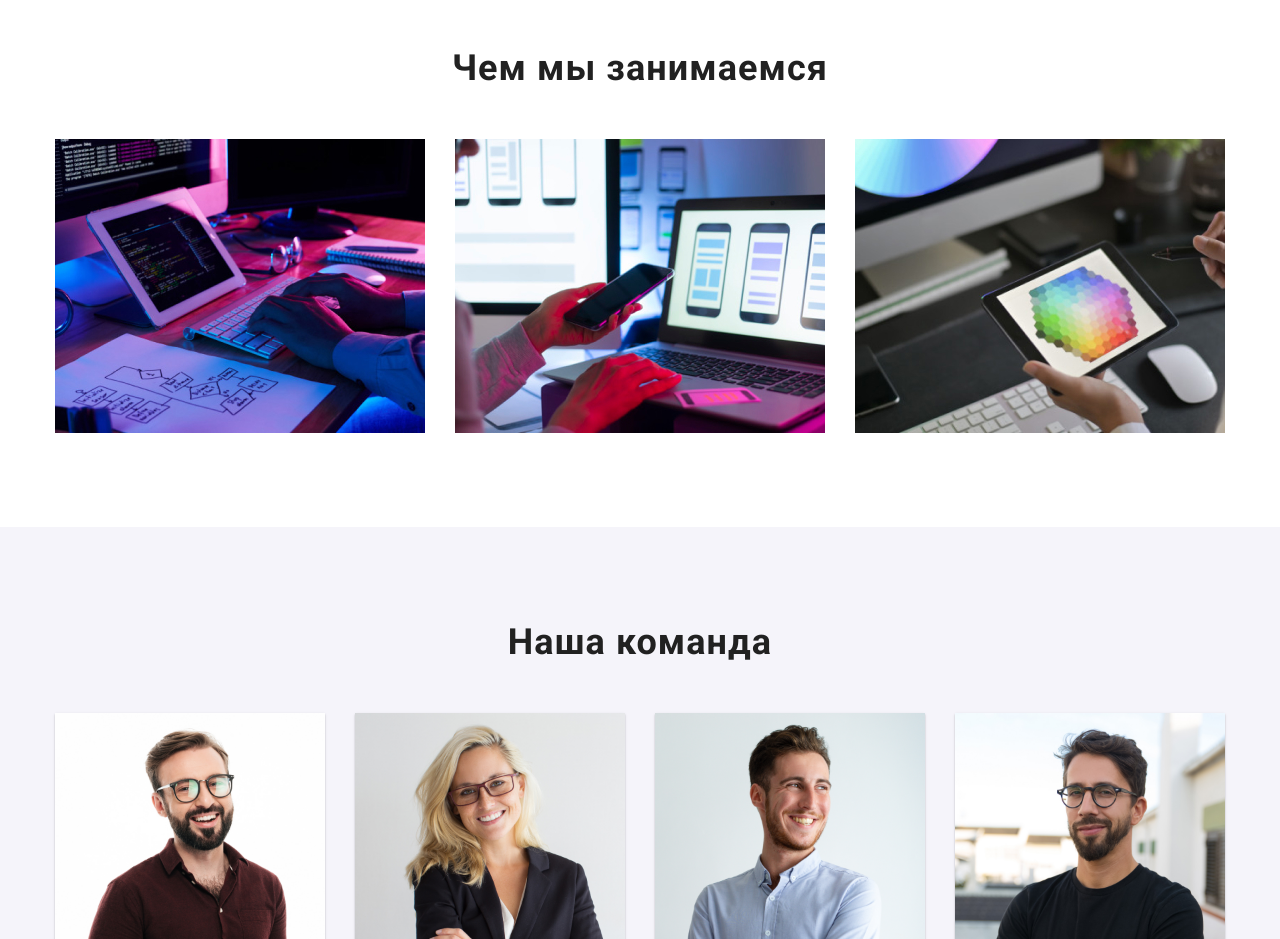
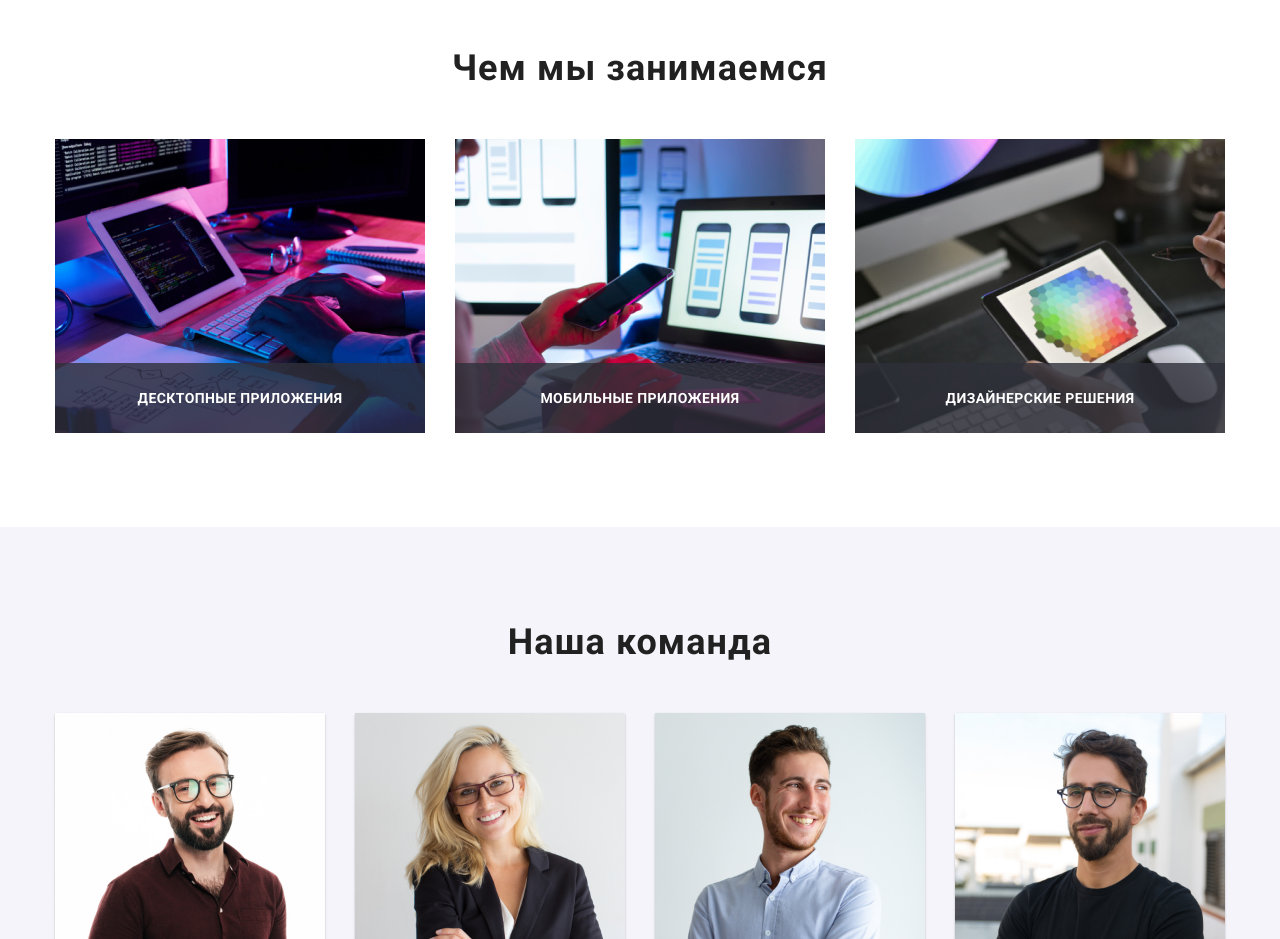
Before and after one commit to GermanVasyukov/goit-markup-hw-04, a plain HTML site: page index.html in a window 1280 px wide. Shown: the part 1080-2019 px from the top of the page. Drawn offline with Linux system fonts and the light colour scheme.

Commit message:
load ineterests background

```diff
--- a/css/styles.css
+++ b/css/styles.css
@@ -112,6 +112,9 @@ header{
 .site-nav-list .link:focus{
     color: var(--accent-color);
     fill: currentColor;
+    border-bottom: 4px solid;
+    border-radius: 2px;
+
 
     transition-duration: 250ms;
     transition-timing-function: cubic-bezier(0.4, 0, 0.2, 1);
@@ -275,6 +278,33 @@ header{
 .interests-box{
     width: calc((100%-90px) / 3);
     width: 370px;
+    position: relative;
+    overflow: hidden;
+}
+.interests-text{
+    position: absolute;
+    width: 100%;
+    height: 70px;
+    bottom: 0;
+
+    /* font-family: var(--main-font);
+    font-weight: bold;
+    font-size: 14px;
+    line-height: 16px;
+    text-align: center; */
+
+    letter-spacing: 0.03em;
+    text-transform: uppercase;
+    color: #FFFFFF;
+    background: rgba(47, 48, 58, 0.8);
+}
+.interests-text .text{
+    font-family: var(--main-font);
+    font-weight: bold;
+    font-size: 14px;
+    line-height: 16px;
+    text-align: center;
+    margin-top: 27px;
 }
 /* team */
 .team{
--- a/index.html
+++ b/index.html
@@ -100,9 +100,18 @@
             <div class="conteiner">
                 <h2 class="title">Чем мы занимаемся</h2>
                 <ul class="interests-list">
-                    <li class="interests-box"><img src="./images/box1.jpg" alt="box1" width="370"></li>
-                    <li class="interests-box"><img src="./images/box2.jpg" alt="box2" width="370"></li>
-                    <li class="interests-box"><img src="./images/box3.jpg" alt="box3" width="370"></li>
+                    <li class="interests-box">
+                        <img src="./images/box1.jpg" alt="box1" width="370">
+                        <div class="interests-text"><p class="text">Десктопные приложения</p></div>
+                    </li>
+                    <li class="interests-box">
+                        <img src="./images/box2.jpg" alt="box2" width="370">
+                        <div class="interests-text"><p class="text">Мобильные приложения</p></div>
+                    </li>
+                    <li class="interests-box">
+                        <img src="./images/box3.jpg" alt="box3" width="370">
+                        <div class="interests-text"><p class="text">Дизайнерские решения</p></div>
+                    </li>
                 </ul>
             </div>
         </section>
```
